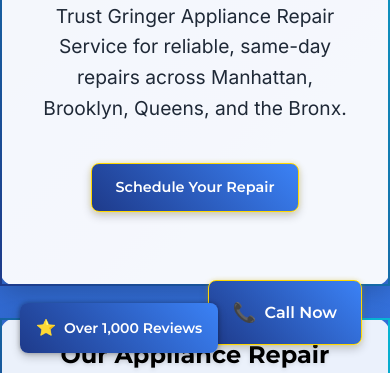
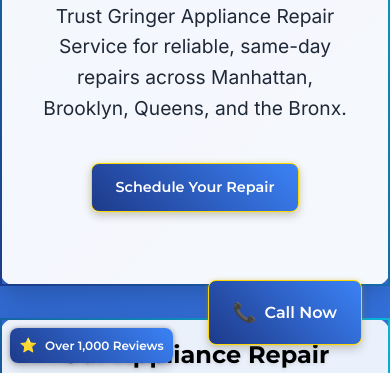
Before and after one commit to ApplianceRepairServicesNYC/gringerappliancerepair, a plain HTML site: page index.html in a window 390 px wide. Shown: the part 471-844 px from the top of the page. Drawn offline with Linux system fonts and the light colour scheme.

Commit message:
Update index.html

```diff
--- a/index.html
+++ b/index.html
@@ -269,7 +269,7 @@
             z-index: 1000;
             background: linear-gradient(45deg, #1E3A8A, #3B82F6);
             color: #FFFFFF;
-            padding: 0.75rem 1rem;
+            padding: 0.5rem 0.75rem;
             border-radius: 8px;
             box-shadow: 0 0 5px rgba(0, 0, 0, 0.3), 0 4px 10px rgba(0, 0, 0, 0.2);
             font-family: 'Montserrat', sans-serif;
@@ -282,6 +282,19 @@
 
         .reviews-text .icon {
             font-size: 1rem;
+        }
+
+        @media (max-width: 768px) {
+            .reviews-text {
+                bottom: 10px;
+                left: 10px;
+                padding: 0.4rem 0.6rem;
+                font-size: 0.75rem;
+            }
+
+            .reviews-text .icon {
+                font-size: 0.875rem;
+            }
         }
     </style>
     <link href="https://fonts.googleapis.com/css2?family=Inter:wght@400;600&family=Montserrat:wght@600;700&display=swap" rel="stylesheet">
@@ -559,8 +572,8 @@
                                 <p class="brand-desc">Smeg Appliance Repair NYC</p>
                             </li>
                             <li class="brand-item">
-                                <h3>Sub Zero</h3>
-                                <p class="brand-desc">Sub Zero Appliance Repair NYC</p>
+                                <h3>Sub-Zero</h3>
+                                <p class="brand-desc">Sub-Zero Appliance Repair NYC</p>
                             </li>
                             <li class="brand-item">
                                 <h3>Tappan</h3>
@@ -683,7 +696,7 @@
                     <h4>Appliance Services</h4>
                     <div class="appliance-services-container">
                         <ul class="appliance-services-list">
-                            <li><a href="#services" class="footer-link">Washer Repair</a></li>
+                            <li><a href="#services" class="footer-link">Washing Machine Repair</a></li>
                             <li><a href="#services" class="footer-link">Dryer Repair</a></li>
                             <li><a href="#services" class="footer-link">Oven Repair</a></li>
                             <li><a href="#services" class="footer-link">Dishwasher Repair</a></li>
```
